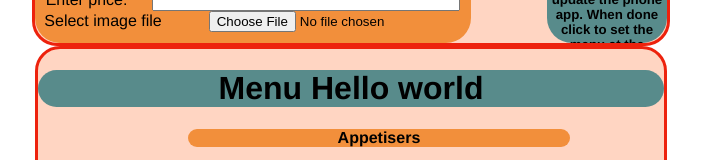
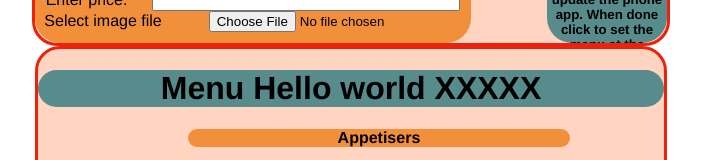
Before and after one commit to timothyhead/coolRestaurant, a React (Create React App) app: page /to-restaurant in a window 1280 px wide. Shown: the part 608-768 px from the top of the page, without its empty margins (289-990 px from the left). Built offline with nearby package versions, Linux system fonts and the light colour scheme; no server answers.

Commit message:
trying to update github

```diff
--- a/src/Menu.jsx
+++ b/src/Menu.jsx
@@ -284,7 +284,7 @@ function resetOutGoingMenuArrayToBackend() {
 
     return (
         <div className={aClass}>
-<h1 className="corner green">Menu Hello world</h1>
+<h1 className="corner green">Menu Hello world XXXXX</h1>
 <section className="">
 
 <MenuList  className="menu-div" sectionName="Appetisers" menuItems={appetisers} delete={deleteAppetisers}/>
```
